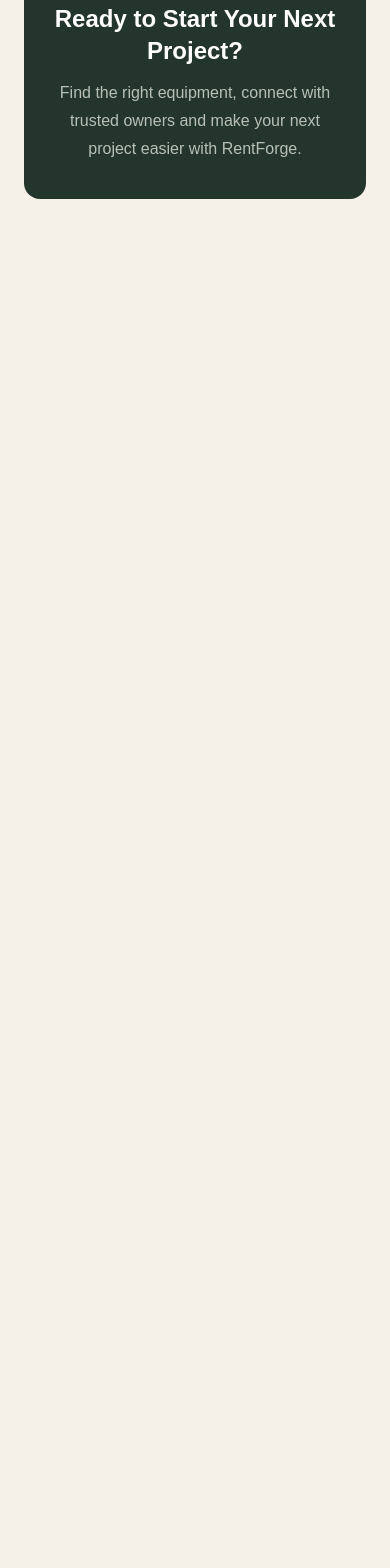
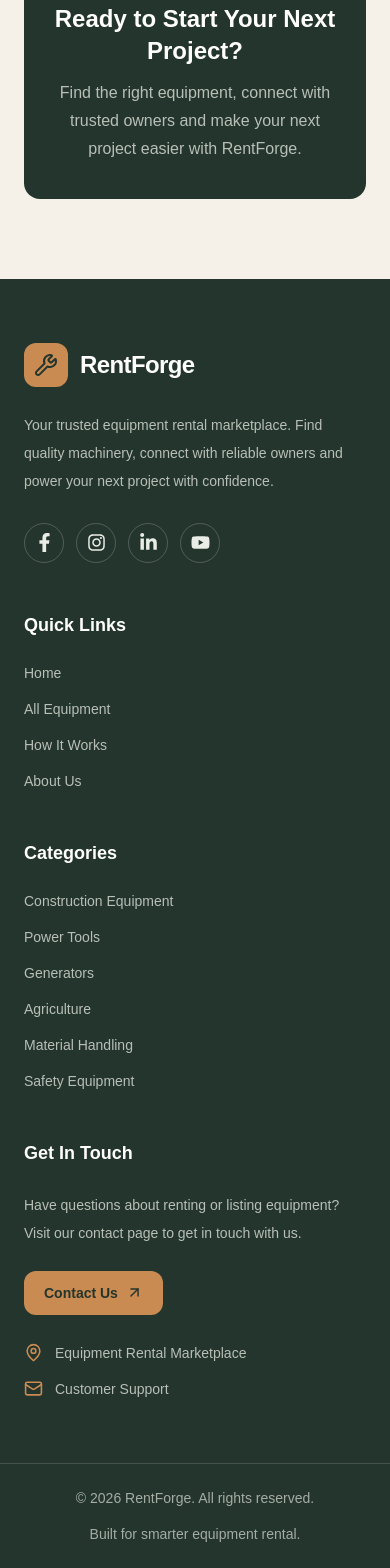
Before and after one commit to Sharminakther336/RentForge-Client, a Next.js app: page / in a window 390 px wide. Shown: the part 8330-9898 px from the top of the page. Before the commit the page ends 8609 px from the top, so only its background shows below. Built offline with nearby package versions, Linux system fonts and the light colour scheme.

Commit message:
Add footer, categories and why choose us sections

```diff
--- a/package.json
+++ b/package.json
@@ -19,6 +19,7 @@
     "react-dom": "19.3.0",
     "react-hook-form": "^7.92.0",
     "react-hot-toast": "^2.6.1",
+    "react-icons": "^5.7.0",
     "recharts": "^3.11.0",
     "zod": "^4.6.7"
   },
--- a/src/app/page.tsx
+++ b/src/app/page.tsx
@@ -4,9 +4,11 @@ import Banner from "@/components/banner/Banner";
 import FeaturedEquipment from "@/components/equipment/FeaturedEquipment";
 import Categories from "@/components/categories/Categories";
 import WhyChooseUs from "@/components/why-choose-us/WhyChooseUs";
+import Footer from "@/components/footer/Footer";
 
 export default function Home() {
   return (
+    <>
       <main className="min-h-screen bg-[#F5F1E8]">
         <Navbar />
         <Banner />
@@ -14,5 +16,8 @@ export default function Home() {
         <Categories />
         <WhyChooseUs />
       </main>
+
+      <Footer />
+    </>
   );
 }
--- /dev/null
+++ b/src/components/footer/Footer.tsx
@@ -0,0 +1,177 @@
+
+import Link from "next/link";
+import {
+  Wrench,
+  Mail,
+  MapPin,
+  ArrowUpRight,
+} from "lucide-react";
+
+import {
+  FaFacebookF,
+  FaInstagram,
+  FaLinkedinIn,
+  FaYoutube,
+} from "react-icons/fa";
+
+const quickLinks = [
+  { name: "Home", href: "/" },
+  { name: "All Equipment", href: "/equipment" },
+  { name: "How It Works", href: "/how-it-works" },
+  { name: "About Us", href: "/about" },
+];
+
+const categories = [
+  "Construction Equipment",
+  "Power Tools",
+  "Generators",
+  "Agriculture",
+  "Material Handling",
+  "Safety Equipment",
+];
+
+const socialLinks = [
+  { name: "Facebook", icon: FaFacebookF, href: "https://facebook.com" },
+  { name: "Instagram", icon: FaInstagram, href: "https://instagram.com" },
+  { name: "LinkedIn", icon: FaLinkedinIn, href: "https://linkedin.com" },
+  { name: "YouTube", icon: FaYoutube, href: "https://youtube.com" },
+];
+
+export default function Footer() {
+  return (
+    <footer className="bg-[#24352D] text-white">
+
+      {/* Main Footer */}
+      <div className="mx-auto grid max-w-7xl gap-12 px-6 py-16 md:grid-cols-2 lg:grid-cols-4 md:px-10">
+
+        {/* Brand Information */}
+        <div>
+          <Link href="/" className="inline-flex items-center gap-3">
+            <div className="flex h-11 w-11 items-center justify-center rounded-xl bg-[#C98B52] text-[#24352D]">
+              <Wrench size={24} />
+            </div>
+
+            <span className="text-2xl font-bold tracking-tight">
+              RentForge
+            </span>
+          </Link>
+
+          <p className="mt-6 max-w-xs text-sm leading-7 text-[#E9EDE5]/75">
+            Your trusted equipment rental marketplace.
+            Find quality machinery, connect with reliable
+            owners and power your next project with confidence.
+          </p>
+
+          {/* Social Media Icons */}
+          <div className="mt-7 flex gap-3">
+            {socialLinks.map((social) => {
+              const Icon = social.icon;
+
+              return (
+                <a
+                  key={social.name}
+                  href={social.href}
+                  target="_blank"
+                  rel="noopener noreferrer"
+                  aria-label={social.name}
+                  className="flex h-10 w-10 items-center justify-center rounded-full border border-white/20 text-[#E9EDE5] transition-all duration-300 hover:border-[#C98B52] hover:bg-[#C98B52] hover:text-[#24352D]"
+                >
+                  <Icon size={19} />
+                </a>
+              );
+            })}
+          </div>
+        </div>
+
+        {/* Quick Links */}
+        <div>
+          <h3 className="text-lg font-bold text-white">
+            Quick Links
+          </h3>
+
+          <div className="mt-6 flex flex-col gap-4">
+            {quickLinks.map((link) => (
+              <Link
+                key={link.name}
+                href={link.href}
+                className="group flex items-center gap-2 text-sm text-[#E9EDE5]/75 transition hover:text-[#C98B52]"
+              >
+                {link.name}
+
+                <ArrowUpRight
+                  size={14}
+                  className="opacity-0 transition group-hover:translate-x-1 group-hover:opacity-100"
+                />
+              </Link>
+            ))}
+          </div>
+        </div>
+
+        {/* Categories */}
+        <div>
+          <h3 className="text-lg font-bold text-white">
+            Categories
+          </h3>
+
+          <div className="mt-6 flex flex-col gap-4">
+            {categories.map((category) => (
+              <Link
+                key={category}
+                href={`/equipment?category=${encodeURIComponent(category)}`}
+                className="text-sm text-[#E9EDE5]/75 transition hover:text-[#C98B52]"
+              >
+                {category}
+              </Link>
+            ))}
+          </div>
+        </div>
+
+        {/* Contact */}
+        <div>
+          <h3 className="text-lg font-bold text-white">
+            Get In Touch
+          </h3>
+
+          <p className="mt-6 text-sm leading-7 text-[#E9EDE5]/75">
+            Have questions about renting or listing equipment?
+            Visit our contact page to get in touch with us.
+          </p>
+
+          <Link
+            href="/contact"
+            className="mt-6 inline-flex items-center gap-2 rounded-xl bg-[#C98B52] px-5 py-3 text-sm font-bold text-[#24352D] transition hover:-translate-y-1 hover:bg-[#D9A16E]"
+          >
+            Contact Us
+            <ArrowUpRight size={17} />
+          </Link>
+
+          <div className="mt-7 flex items-center gap-3 text-sm text-[#E9EDE5]/75">
+            <MapPin size={19} className="text-[#C98B52]" />
+            Equipment Rental Marketplace
+          </div>
+
+          <div className="mt-4 flex items-center gap-3 text-sm text-[#E9EDE5]/75">
+            <Mail size={19} className="text-[#C98B52]" />
+            Customer Support
+          </div>
+        </div>
+      </div>
+
+      {/* Bottom Footer */}
+      <div className="border-t border-white/15">
+        <div className="mx-auto flex max-w-7xl flex-col items-center justify-between gap-4 px-6 py-6 text-center md:flex-row md:px-10">
+
+          <p className="text-sm text-[#E9EDE5]/65">
+            © {new Date().getFullYear()} RentForge. All rights reserved.
+          </p>
+
+          <p className="text-sm text-[#E9EDE5]/65">
+            Built for smarter equipment rental.
+          </p>
+
+        </div>
+      </div>
+
+    </footer>
+  );
+}
```
Also changed, not shown: 1 other file (tests, documents, lock files or other folders). Lines whose indentation alone changed are shown as unchanged.
